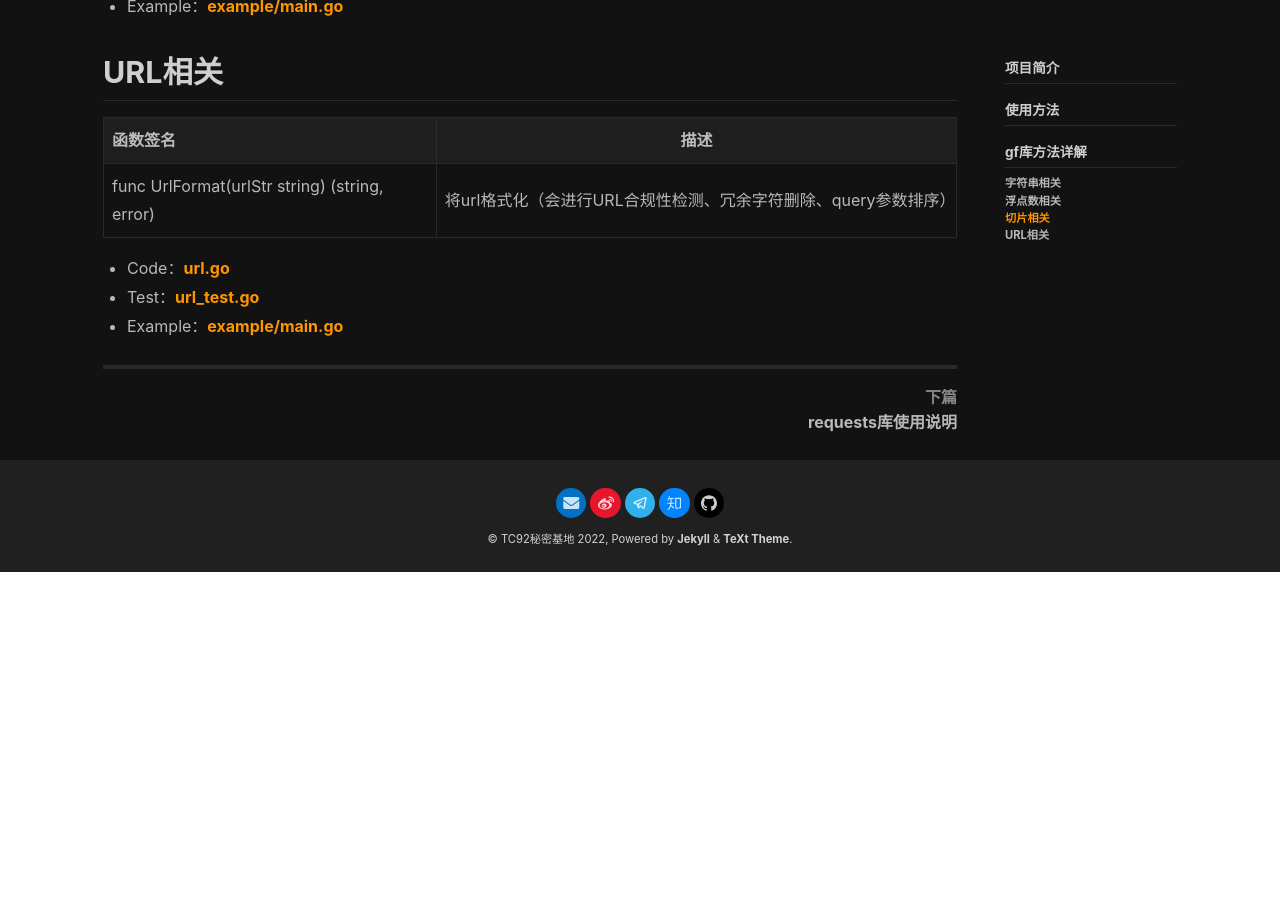
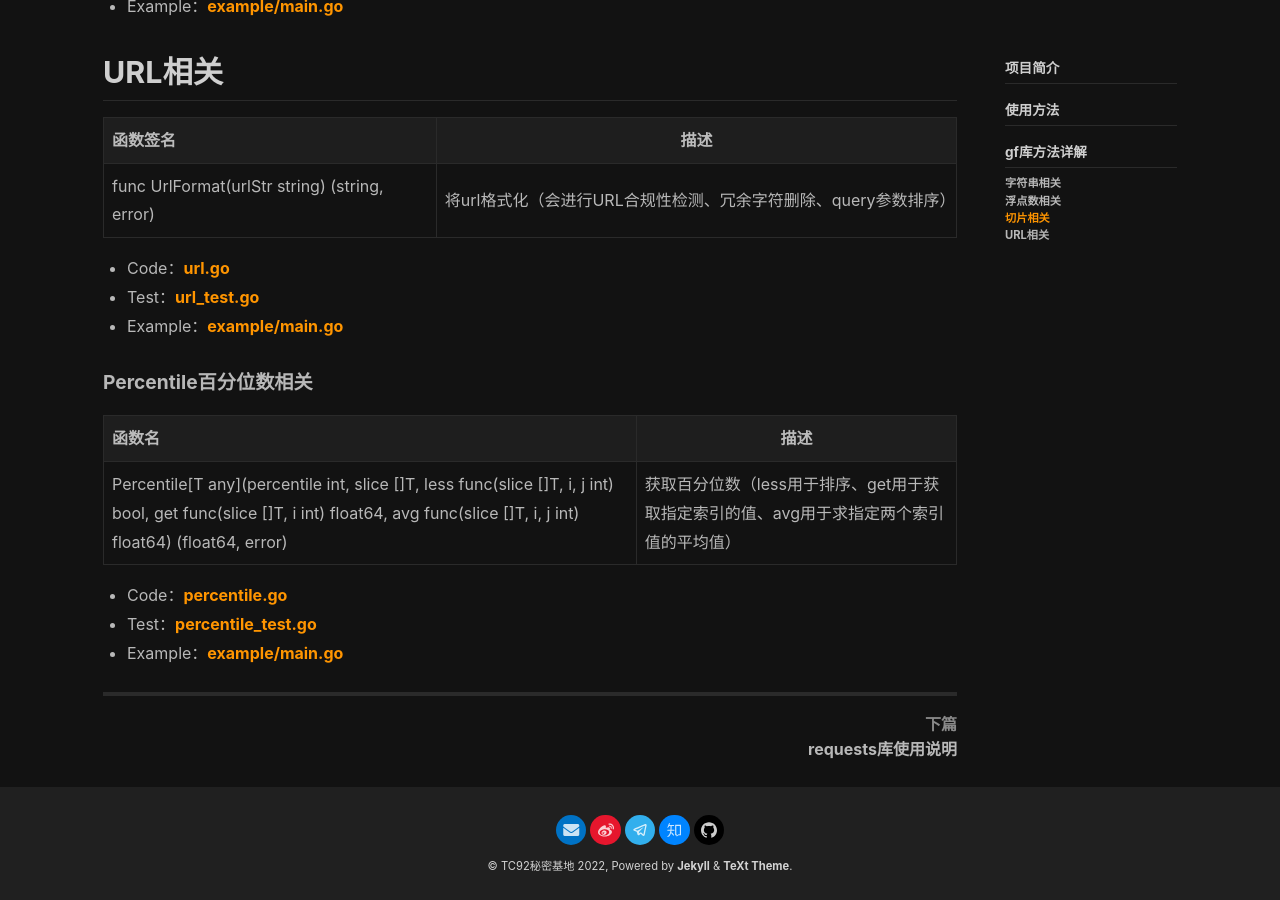
Before and after one commit to tiancheng92/tiancheng92.github.io, a Jekyll site: the page built from _posts/golang_package/2022-06-17-gf库使用说明.md, in a window 1280 px wide and 900 px high, scrolled down 2667 px. Built offline with Jekyll 4.4.1, drawn with Linux system fonts in a browser that asks for light colours; nearby versions of some CDN libraries; before the commit the page ends 3239 px from its top, so only the background shows below that.

Commit message:
feat(blog): update article

```diff
--- a/_posts/golang_package/2022-06-17-gf库使用说明.md
+++ b/_posts/golang_package/2022-06-17-gf库使用说明.md
@@ -84,3 +84,13 @@ go get -u github.com/tiancheng92/gf
 * Code：[url.go](https://github.com/tiancheng92/gf/blob/main/url.go)
 * Test：[url_test.go](https://github.com/tiancheng92/gf/blob/main/url_test.go)
 * Example：[example/main.go](https://github.com/tiancheng92/gf/blob/main/example/main.go)
+
+#### Percentile百分位数相关
+
+| 函数名                                                                                                                                                                             | 描述                                               |
+|:--------------------------------------------------------------------------------------------------------------------------------------------------------------------------------|--------------------------------------------------|
+| Percentile\[T any\](percentile int, slice []T, less func(slice []T, i, j int) bool, get func(slice []T, i int) float64, avg func(slice []T, i, j int) float64) (float64, error) | 获取百分位数（less用于排序、get用于获取指定索引的值、avg用于求指定两个索引值的平均值） |
+
+* Code：[percentile.go](https://github.com/tiancheng92/gf/blob/main/percentile.go)
+* Test：[percentile_test.go](https://github.com/tiancheng92/gf/blob/main/percentile_test.go)
+* Example：[example/main.go](https://github.com/tiancheng92/gf/blob/main/example/main.go)
```
